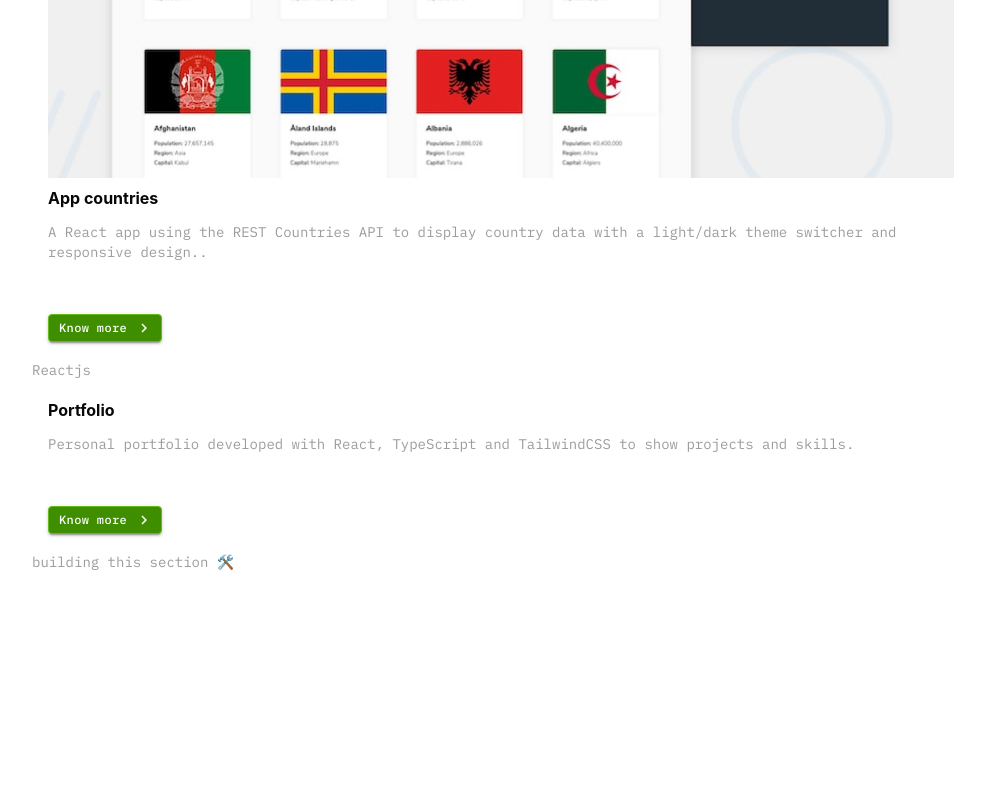
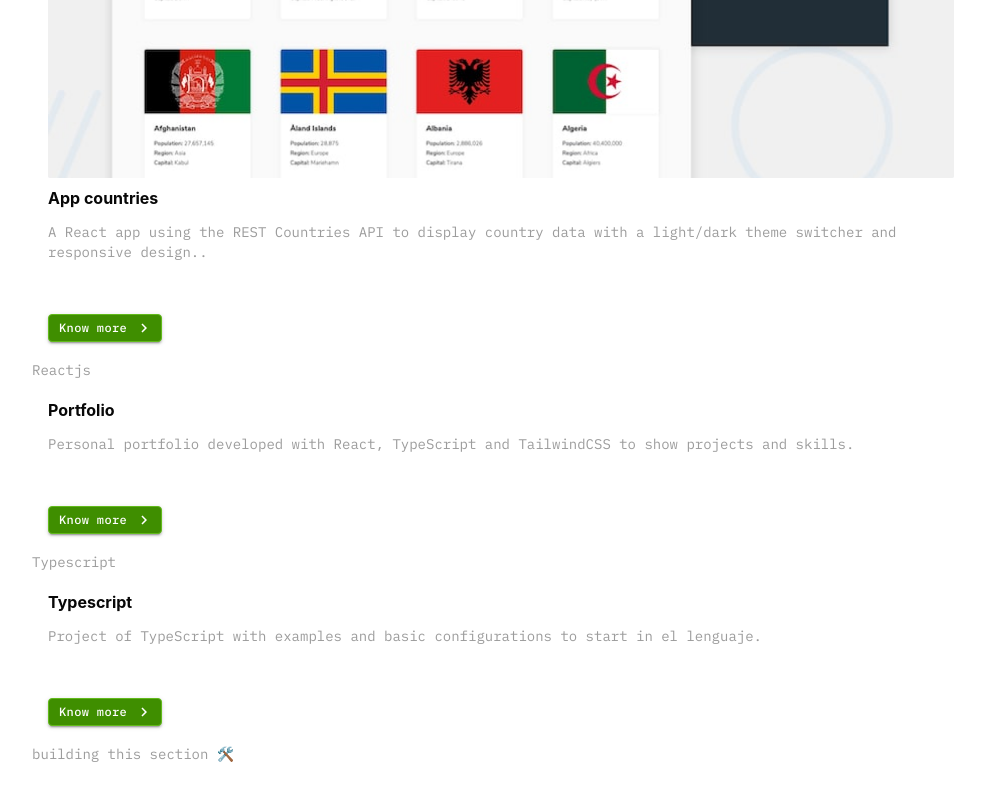
Before and after one commit to rineliniguezsosa/Portafolio, a React (Vite) app: page / in a window 1280 px wide. Shown: the part 2628-3428 px from the top of the page, without its empty margins (131-1116 px from the left). Before the commit the page ends 3280 px from the top, so only its background shows below. Built offline with nearby package versions, Linux system fonts and the light colour scheme.

Commit message:
[FEAT] Mapeando el array de objetos typescriptprojects en el App.tsx

```diff
--- a/src/App.tsx
+++ b/src/App.tsx
@@ -7,7 +7,8 @@ import {
   Workhistory,
   frontendmentorprojects,
   reactnativeprojects,
-  reactprojects
+  reactprojects,
+  typescriptprojects
 } from './helpers';
 
 
@@ -169,6 +170,21 @@ function App() {
                       }
                   </CarrouselMui>
 
+                  <CarrouselMui title='Typescript'>
+                      {
+                        typescriptprojects.map(({id,name,description,img,url}, index)=>(
+                          <ProjectCard
+                          key={`typescript-${id}-${index}`}
+                          id={id}
+                          name={name}
+                          description={description}
+                          img={img}
+                          url={url}
+                          />
+                        ))
+                      }
+                  </CarrouselMui>
+
                   <p className='text-darkgray text-sm font-ibm-plex-mono'>building this section 🛠️</p>
                 </div>
 
```
